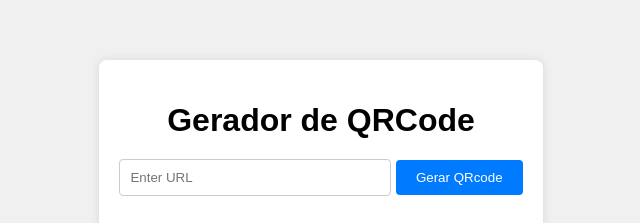
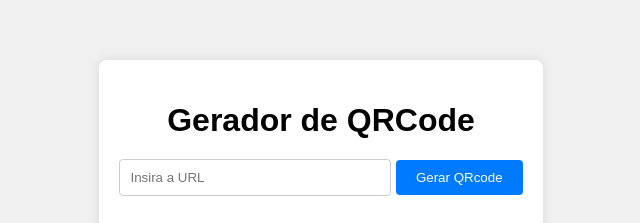
Before and after one commit to ozzyr/genqrcode, a website: page index.html in a window 1280 px wide. Shown: the part 145-368 px from the top of the page, 319-959 px from the left. Drawn offline with Linux system fonts and the light colour scheme.

Commit message:
tradução

```diff
--- a/index.html
+++ b/index.html
@@ -9,7 +9,7 @@
 <body>
     <div class="container">
         <h1>Gerador de QRCode</h1>
-        <input type="text" id="urlInput" placeholder="Enter URL">
+        <input type="text" id="urlInput" placeholder="Insira a URL">
         <button id="generateBtn">Gerar QRcode</button>
         <div id="qrcode"></div>
         <img src="images/qrcode.png" alt="QR Code" id="qrImage">
```
